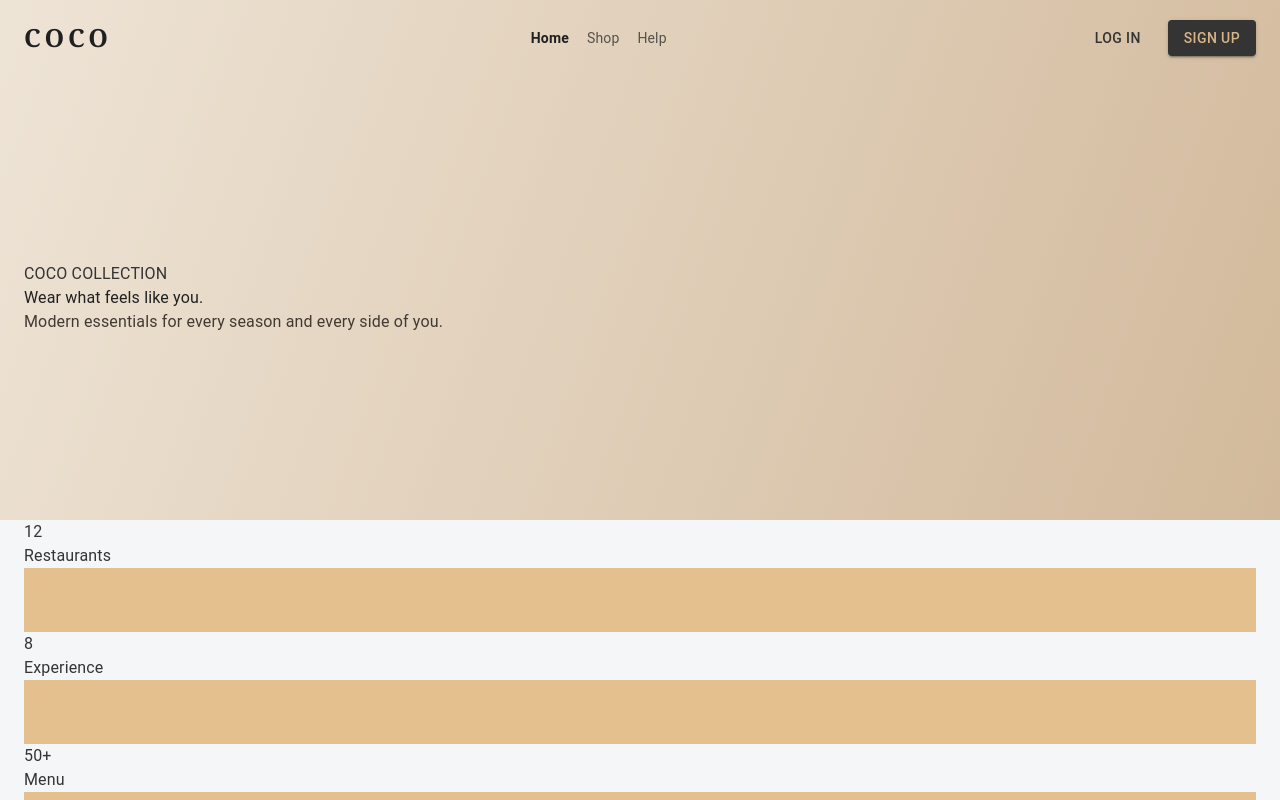
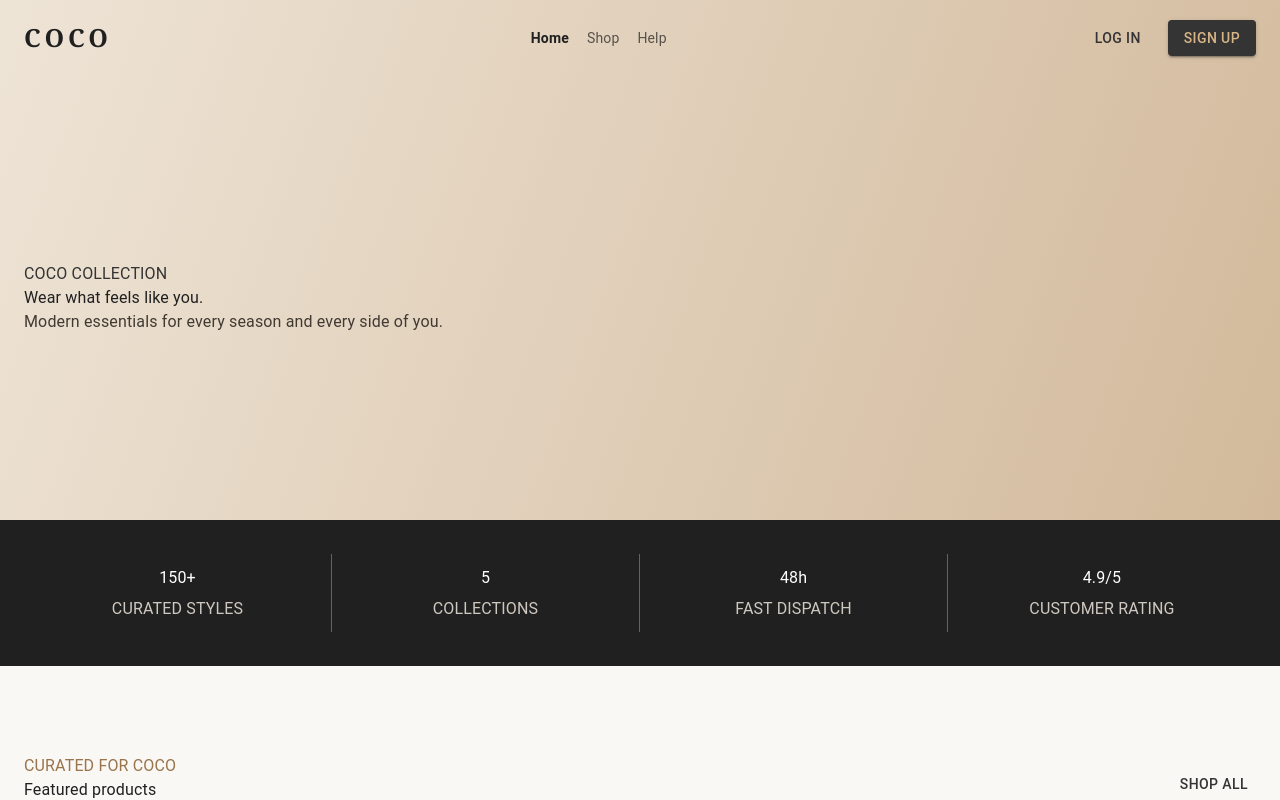
Before and after one commit to Rustamovmu/coco-react, a React (Create React App) app: page / in a window 1280 px wide. Shown: the top 800 px of the page. Built offline with nearby package versions, Linux system fonts and the light colour scheme.

Commit message:
feat: add clothing store statistics section

```diff
--- a/src/app/screens/homePage/Statistics.tsx
+++ b/src/app/screens/homePage/Statistics.tsx
@@ -1,35 +1,30 @@
 import React from "react";
-import { Box, Container, Stack } from "@mui/material";
-import Divider from "../../components/divider";
+import { Box, Container, Typography } from "@mui/material";
+
+const statistics = [
+  { value: "150+", label: "Curated styles" },
+  { value: "5", label: "Collections" },
+  { value: "48h", label: "Fast dispatch" },
+  { value: "4.9/5", label: "Customer rating" },
+];
 
 export default function Statistics() {
   return (
-    <div className="static-frame">
-      <Container>
-        <Stack className="info">
-          <Stack className="static-box">
-            <Box className="static-num">12</Box>
-            <Box className="static-text">Restaurants</Box>
-          </Stack>
-
-          <Divider height="64" width="2" bg="#E3C08D" />
-
-          <Stack className="static-box">
-            <Box className="static-num">8</Box>
-            <Box className="static-text">Experience</Box>
-          </Stack>
-          <Divider height="64" width="2" bg="#E3C08D" />
-          <Stack className="static-box">
-            <Box className="static-num">50+</Box>
-            <Box className="static-text">Menu</Box>
-          </Stack>
-          <Divider height="64" width="2" bg="#E3C08D" />
-          <Stack className="static-box">
-            <Box className="static-num">200+</Box>
-            <Box className="static-text">Clients</Box>
-          </Stack>
-        </Stack>
+    <Box component="section" className="coco-statistics" aria-label="Coco store highlights">
+      <Container maxWidth="lg">
+        <Box className="coco-statistics__grid">
+          {statistics.map((statistic) => (
+            <Box className="coco-statistics__item" key={statistic.label}>
+              <Typography component="strong" className="coco-statistics__value">
+                {statistic.value}
+              </Typography>
+              <Typography className="coco-statistics__label">
+                {statistic.label}
+              </Typography>
+            </Box>
+          ))}
+        </Box>
       </Container>
-    </div>
+    </Box>
   );
 }
--- a/src/css/home.css
+++ b/src/css/home.css
@@ -1,3 +1,45 @@
+.coco-statistics {
+  background: #202020;
+  color: #fff;
+  padding: 34px 0;
+}
+
+.coco-statistics__grid {
+  display: grid;
+  grid-template-columns: repeat(4, minmax(0, 1fr));
+}
+
+.coco-statistics__item {
+  align-items: center;
+  border-right: 1px solid rgba(216, 176, 122, 0.45);
+  display: flex;
+  flex-direction: column;
+  gap: 7px;
+  justify-content: center;
+  min-height: 78px;
+  padding: 0 20px;
+  text-align: center;
+}
+
+.coco-statistics__item:last-child {
+  border-right: 0;
+}
+
+.coco-statistics__value {
+  color: #fff;
+  font-family: Georgia, "Times New Roman", serif;
+  font-size: clamp(25px, 3vw, 36px);
+  font-weight: 500;
+  line-height: 1;
+}
+
+.coco-statistics__label {
+  color: #cfc8c0;
+  font-size: 12px;
+  letter-spacing: 0.1em;
+  text-transform: uppercase;
+}
+
 .featured-products {
   background: #faf8f5;
   padding: 88px 0 96px;
@@ -140,6 +182,23 @@
 }
 
 @media (max-width: 560px) {
+  .coco-statistics__grid {
+    grid-template-columns: repeat(2, minmax(0, 1fr));
+  }
+
+  .coco-statistics__item {
+    border-bottom: 1px solid rgba(216, 176, 122, 0.35);
+    min-height: 96px;
+  }
+
+  .coco-statistics__item:nth-child(2) {
+    border-right: 0;
+  }
+
+  .coco-statistics__item:nth-last-child(-n + 2) {
+    border-bottom: 0;
+  }
+
   .featured-products {
     padding: 58px 0 64px;
   }
```
